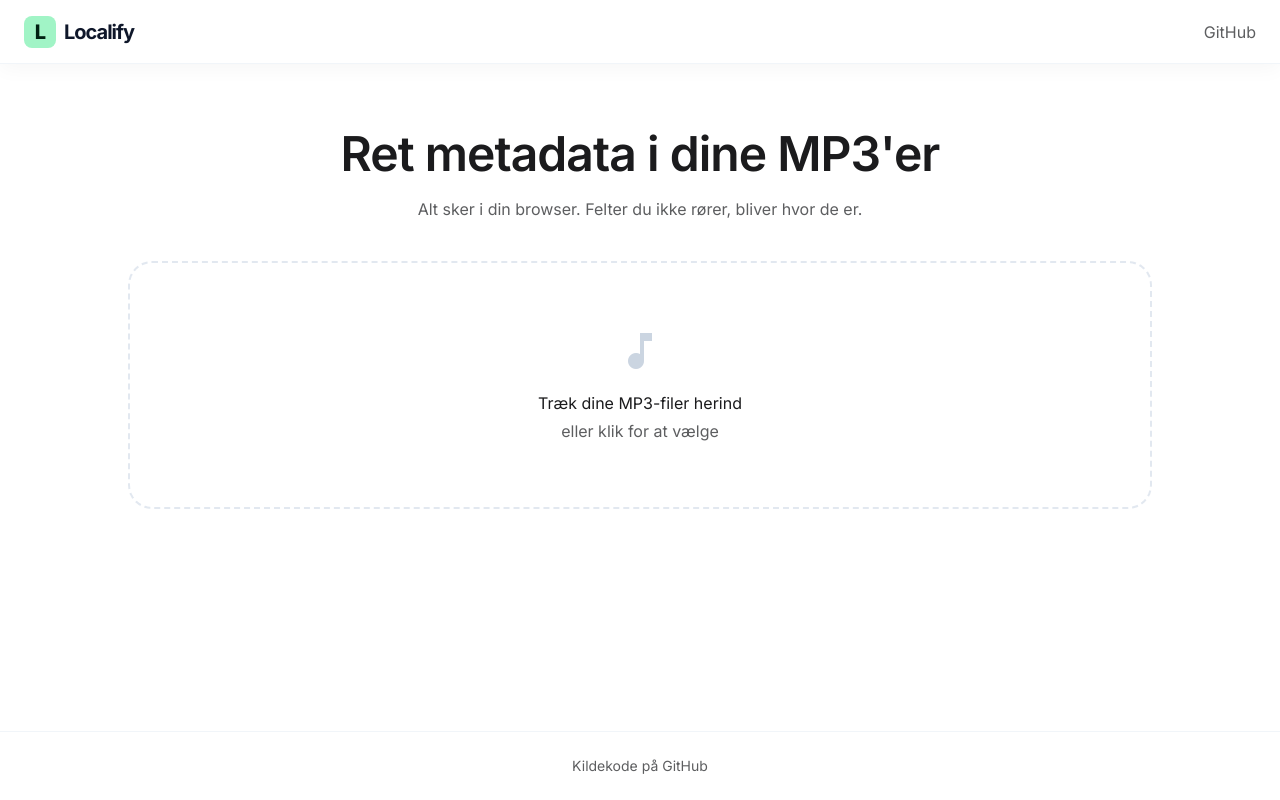
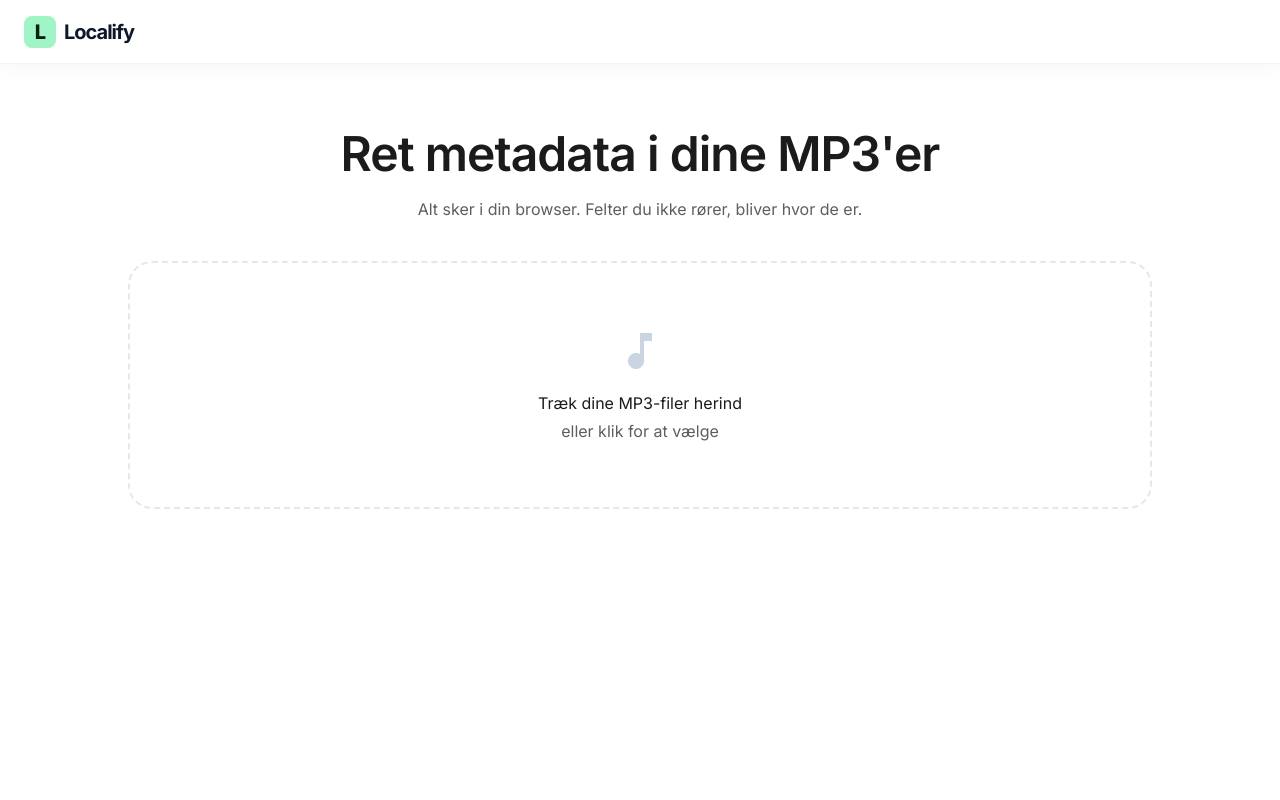
Before and after one commit to williloft/localify, a React (Vite) app: page / in a window 1280 px wide. Built offline with nearby package versions, Linux system fonts and the light colour scheme.

Commit message:
refactor(ui): remove github links from nav and footer

```diff
--- a/src/App.tsx
+++ b/src/App.tsx
@@ -158,20 +158,12 @@ export default function App() {
   return (
     <div className="light min-h-screen flex flex-col">
       <nav className="bg-white/80 backdrop-blur-md sticky top-0 z-50 border-b border-slate-100 shadow-[0_4px_20px_rgba(29,29,31,0.04)] h-16 flex items-center">
-        <div className="max-w-[1280px] mx-auto w-full flex items-center justify-between px-6">
+        <div className="max-w-[1280px] mx-auto w-full flex items-center px-6">
           <a className="text-xl font-bold tracking-tighter text-slate-900 flex items-center gap-2" href="/">
             <span className="w-8 h-8 bg-primary-fixed text-on-primary-fixed flex items-center justify-center rounded-lg font-extrabold">
               L
             </span>
             <span>Localify</span>
-          </a>
-          <a
-            href="https://github.com/williloft/localify"
-            target="_blank"
-            rel="noreferrer"
-            className="font-label-sm text-secondary hover:text-on-surface transition-colors"
-          >
-            GitHub
           </a>
         </div>
       </nav>
@@ -296,17 +288,6 @@ export default function App() {
           onChange={(e) => { if (e.target.files) void addFiles(e.target.files); e.target.value = ''; }}
         />
       </main>
-
-      <footer className="border-t border-slate-100 py-6 text-center font-body-md text-sm text-secondary">
-        <a
-          href="https://github.com/williloft/localify"
-          target="_blank"
-          rel="noreferrer"
-          className="hover:text-on-surface transition-colors"
-        >
-          Kildekode på GitHub
-        </a>
-      </footer>
     </div>
   );
 }
```
